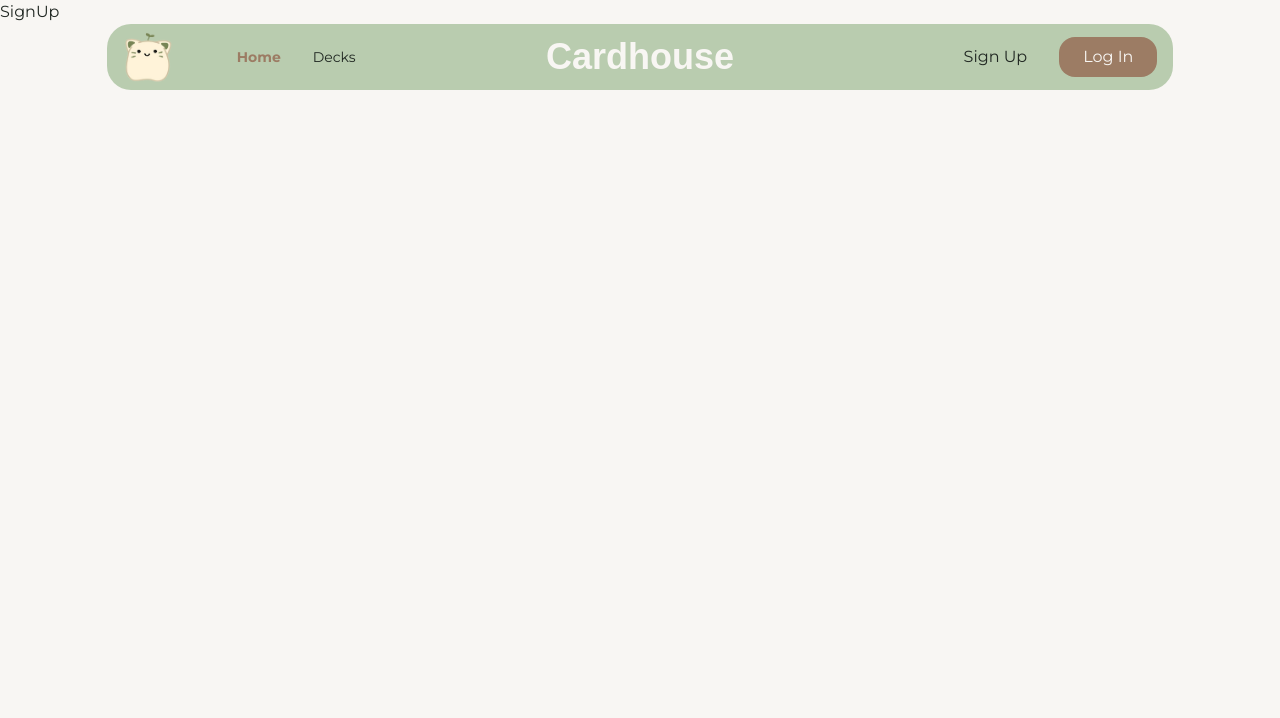
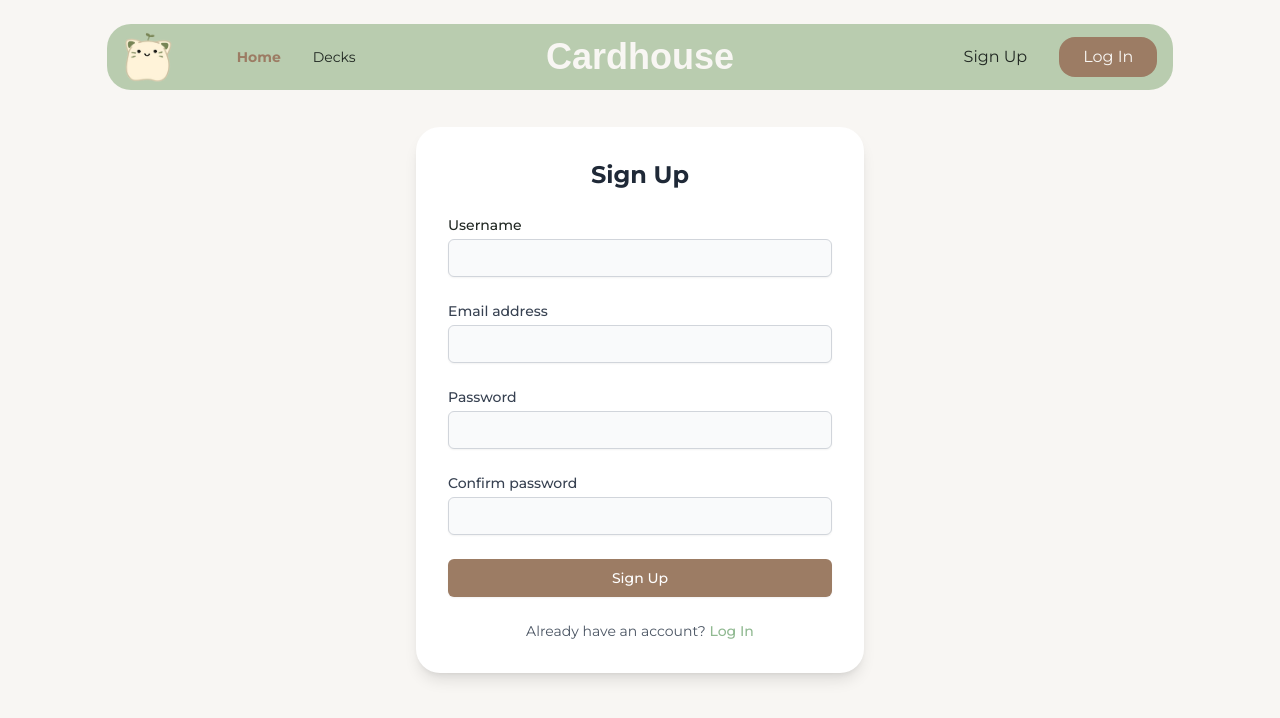
Before and after one commit to phmkhali/Cardhouse, a React (Vite) app in the folder cardhouse/: page /sign-up in a window 1280 px wide. Shown: the top 718 px of the page. Built offline with nearby package versions, Linux system fonts and the light colour scheme; a web font is replaced by a local one.

Commit message:
SignUp layout

```diff
--- a/cardhouse/src/scenes/account/signup/index.tsx
+++ b/cardhouse/src/scenes/account/signup/index.tsx
@@ -1,11 +1,101 @@
-import React from 'react'
+import { useState } from "react";
+import { Link } from "react-router-dom";
 
-type Props = {}
+const SignUp = () => {
+  const [formData, setFormData] = useState({
+    username: "",
+    email: "",
+    password: "",
+    passwordConfirm:""
+  });
 
-const SignUp = (props: Props) => {
+  const handleChange = (e: React.ChangeEvent<HTMLInputElement>) => {
+    const { name, value } = e.target;
+    setFormData((prevData) => ({ ...prevData, [name]: value }));
+  };
+
+  const handleSubmit = (e: React.FormEvent) => {
+    e.preventDefault();
+    // Handle form submission logic
+  };
+
   return (
-    <div>SignUp</div>
-  )
-}
+    <div className="flex justify-center items-center min-h-screen">
+      <div className="bg-white rounded-3xl shadow-lg p-8 w-full max-w-md m-6">
+        <h2 className="text-2xl font-bold mb-6 text-center text-gray-800">Sign Up</h2>
+        <form onSubmit={handleSubmit} className="space-y-6">
+          <div>
+            <label htmlFor="username" className="block text-sm font-medium">
+              Username
+            </label>
+            <input
+              id="username"
+              name="username"
+              type="text"
+              value={formData.username}
+              onChange={handleChange}
+              required
+              className="mt-1 block w-full px-3 py-2 bg-gray-50 border border-gray-300 rounded-md shadow-sm placeholder-gray-400 focus:outline-none focus:ring-primary focus:border-primary sm:text-sm"
+            />
+          </div>
+          <div>
+            <label htmlFor="email" className="block text-sm font-medium text-gray-700">
+              Email address
+            </label>
+            <input
+              id="email"
+              name="email"
+              type="email"
+              value={formData.email}
+              onChange={handleChange}
+              required
+              className="mt-1 block w-full px-3 py-2 bg-gray-50 border border-gray-300 rounded-md shadow-sm placeholder-gray-400 focus:outline-none focus:ring-primary focus:border-primary sm:text-sm"
+            />
+          </div>
+          <div>
+            <label htmlFor="password" className="block text-sm font-medium text-gray-700">
+              Password
+            </label>
+            <input
+              id="password"
+              name="password"
+              type="password"
+              value={formData.password}
+              onChange={handleChange}
+              required
+              className="mt-1 block w-full px-3 py-2 bg-gray-50 border border-gray-300 rounded-md shadow-sm placeholder-gray-400 focus:outline-none focus:ring-primary focus:border-primary sm:text-sm"
+            />
+          </div>
+          <div>
+            <label htmlFor="passwordConfirm" className="block text-sm font-medium text-gray-700">
+              Confirm password
+            </label>
+            <input
+              id="passwordConfirm"
+              name="passwordConfirm"
+              type="password"
+              value={formData.passwordConfirm}
+              onChange={handleChange}
+              required
+              className="mt-1 block w-full px-3 py-2 bg-gray-50 border border-gray-300 rounded-md shadow-sm placeholder-gray-400 focus:outline-none focus:ring-primary focus:border-primary sm:text-sm"
+            />
+          </div>
+          <button
+            type="submit"
+            className="w-full flex justify-center py-2 px-4 border border-transparent rounded-md shadow-sm text-sm font-medium text-white bg-primary hover:bg-primary-dark focus:outline-none focus:ring-2 focus:ring-offset-2 focus:ring-primary"
+          >
+            Sign Up
+          </button>
+        </form>
+        <p className="mt-6 text-center text-sm text-gray-600">
+          Already have an account?{" "}
+          <Link to="/login" className="font-medium text-accent hover:text-primary-dark">
+            Log In
+          </Link>
+        </p>
+      </div>
+    </div>
+  );
+};
 
-export default SignUp
+export default SignUp;
```
